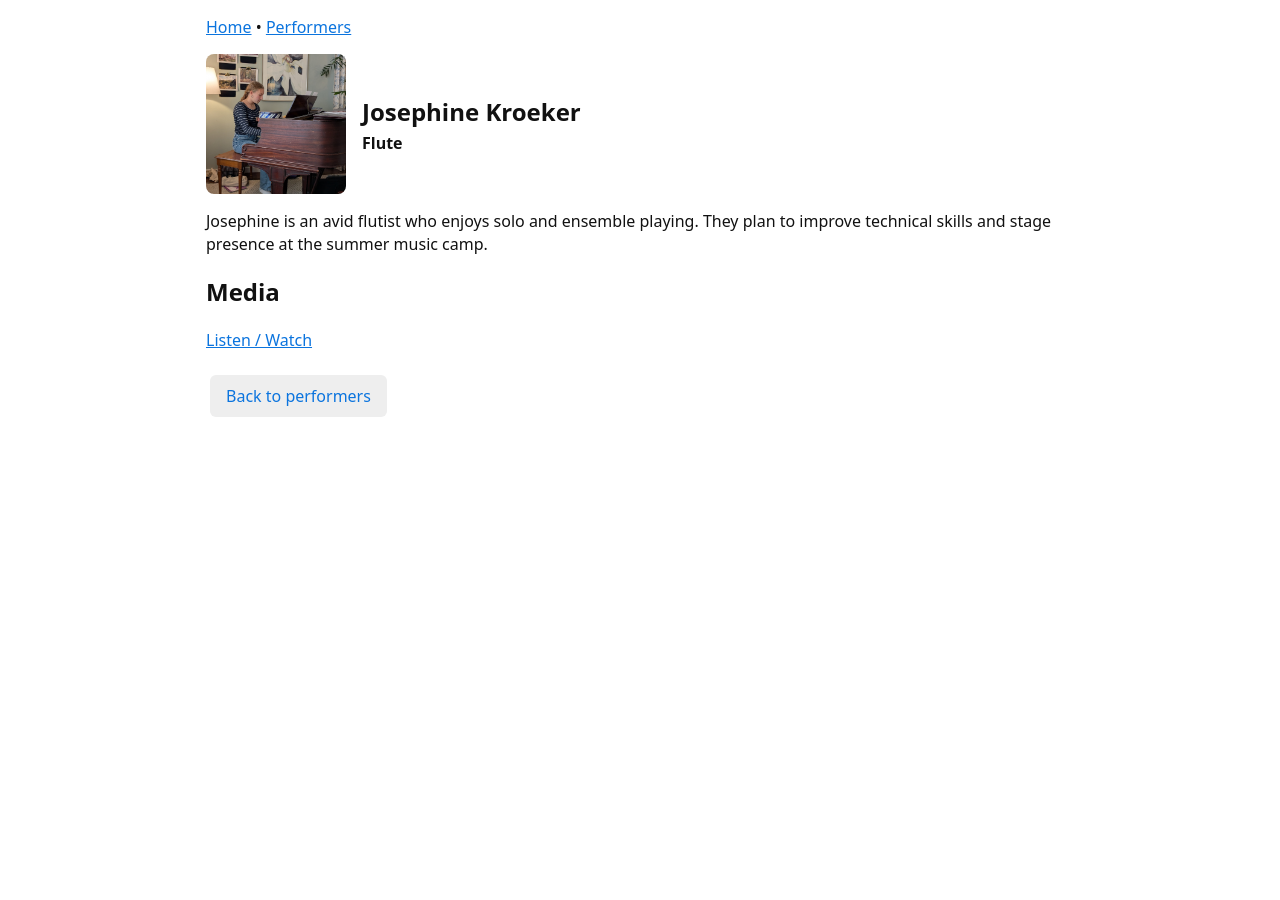
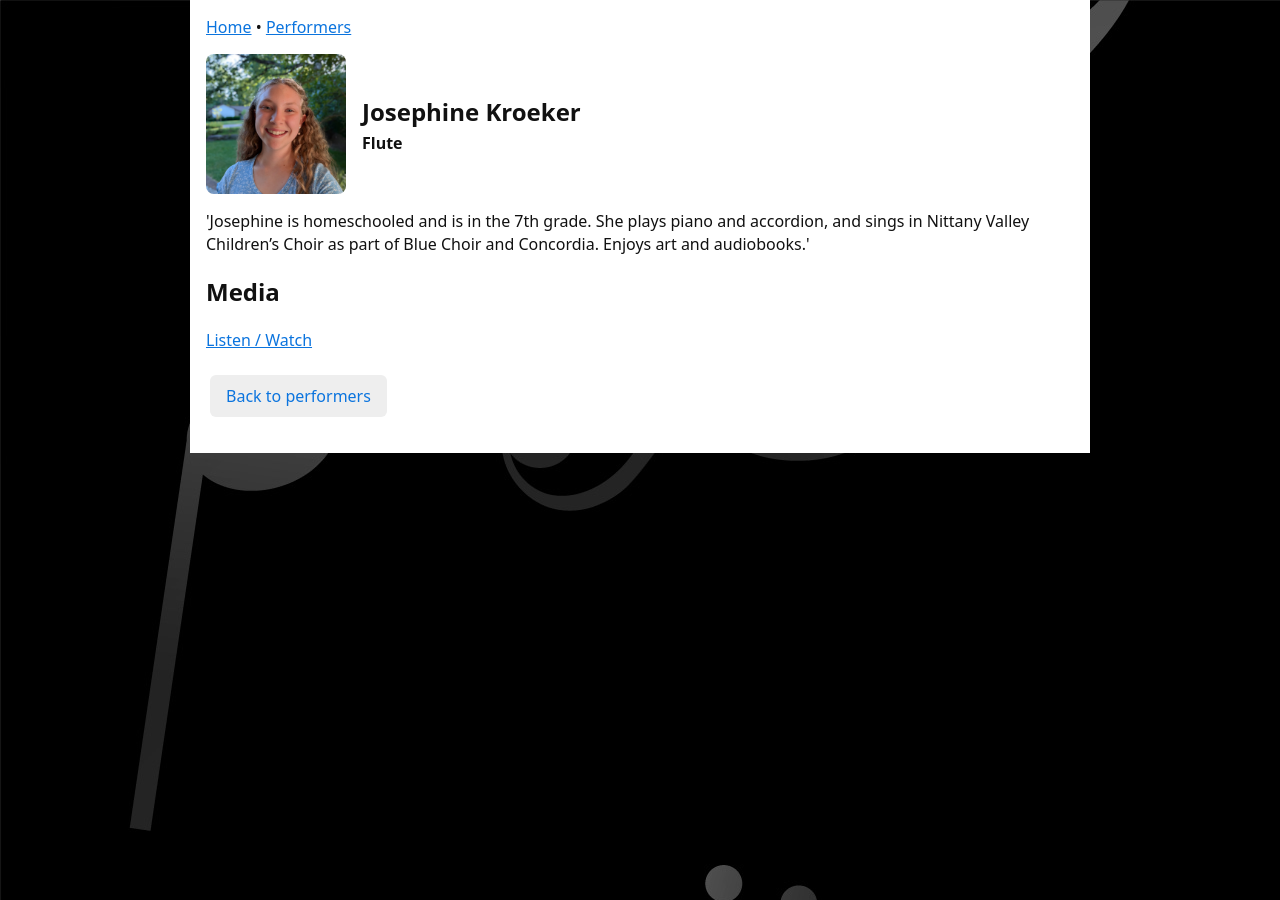
Before and after one commit to KurtKroeker/csehy-fundraising, a Jekyll site: the page built from _performers/josephine-kroeker.md, in a window 1280 px wide. Built offline with Jekyll 4.4.1, drawn with Linux system fonts in a browser that asks for light colours.

Commit message:
background image; propagate images for performers

```diff
--- a/_performers/josephine-kroeker.md
+++ b/_performers/josephine-kroeker.md
@@ -3,8 +3,8 @@ layout: performer
 title: "Josephine Kroeker"
 name: "Josephine Kroeker"
 instrument: "Flute"
-photo: "josephine-piano.jpg"
+photo: "Josie-headshot-orig.jpg"
 bio: >
-  Josephine is an avid flutist who enjoys solo and ensemble playing. They plan to improve technical skills and stage presence at the summer music camp.
+  'Josephine is homeschooled and is in the 7th grade. She plays piano and accordion, and sings in Nittany Valley Children’s Choir as part of Blue Choir and Concordia. Enjoys art and audiobooks.'
 media_url: ""
 ---
--- a/assets/css/style.css
+++ b/assets/css/style.css
@@ -15,7 +15,9 @@ body {
     line-height: 1.4;
     color: #111;
     margin: 0;
-    background: #fff
+    /* background: #fff */
+    background-image: url('../images/music-notes-background.jpg');
+    background-repeat: repeat;
 }
 
 a {
@@ -25,7 +27,8 @@ a {
 .container {
     max-width: var(--maxw);
     margin: 0 auto;
-    padding: 1rem
+    padding: 1rem;
+    background-color: #ffffff;
 }
 
 .hero {
```
Also changed, not shown: _performers/alanna-krol.md (+1 -1 lines), _performers/charlotte-krol.md (+1 -1 lines), _performers/elsa-krol.md (+1 -1 lines), assets/images/music-notes-background.jpg (added).
